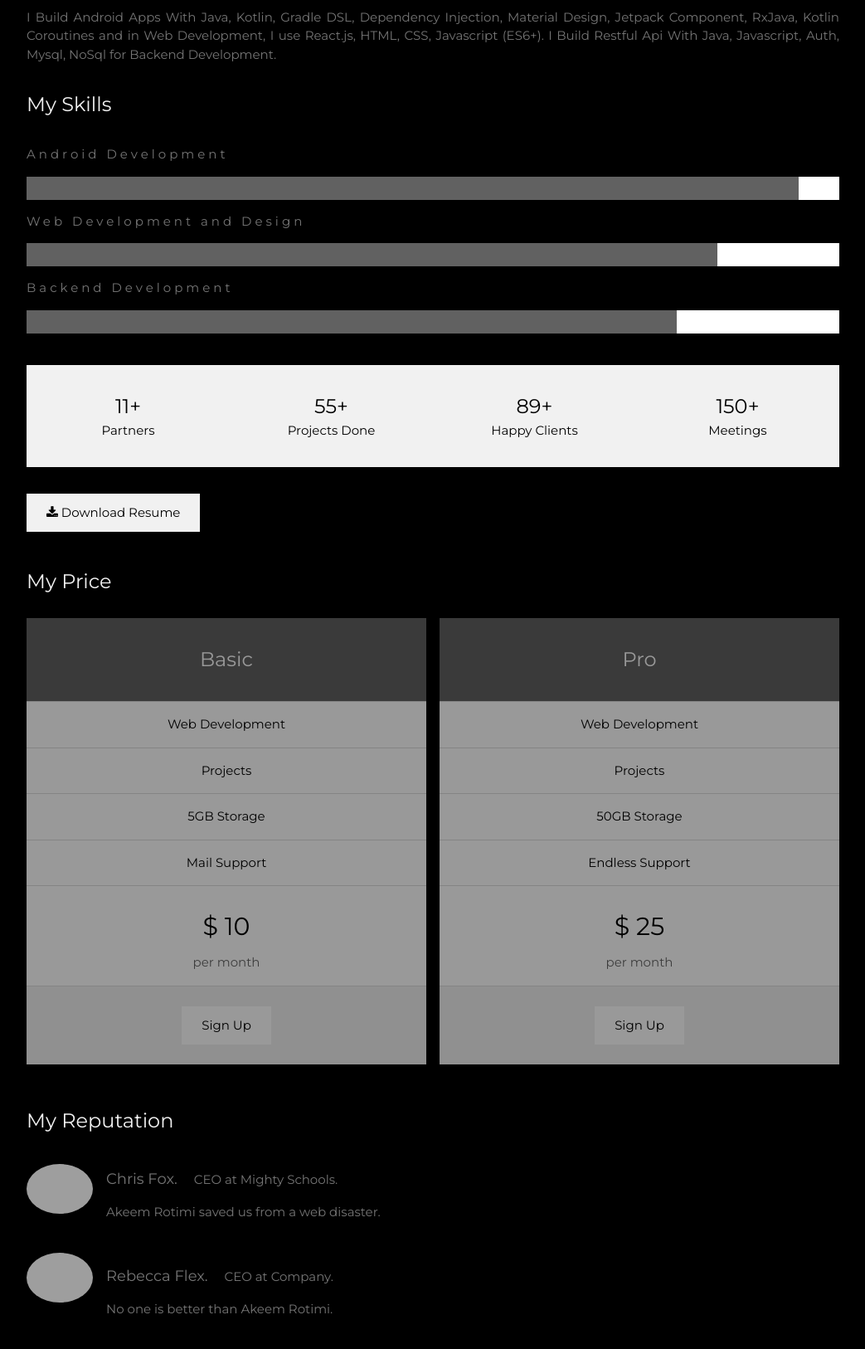
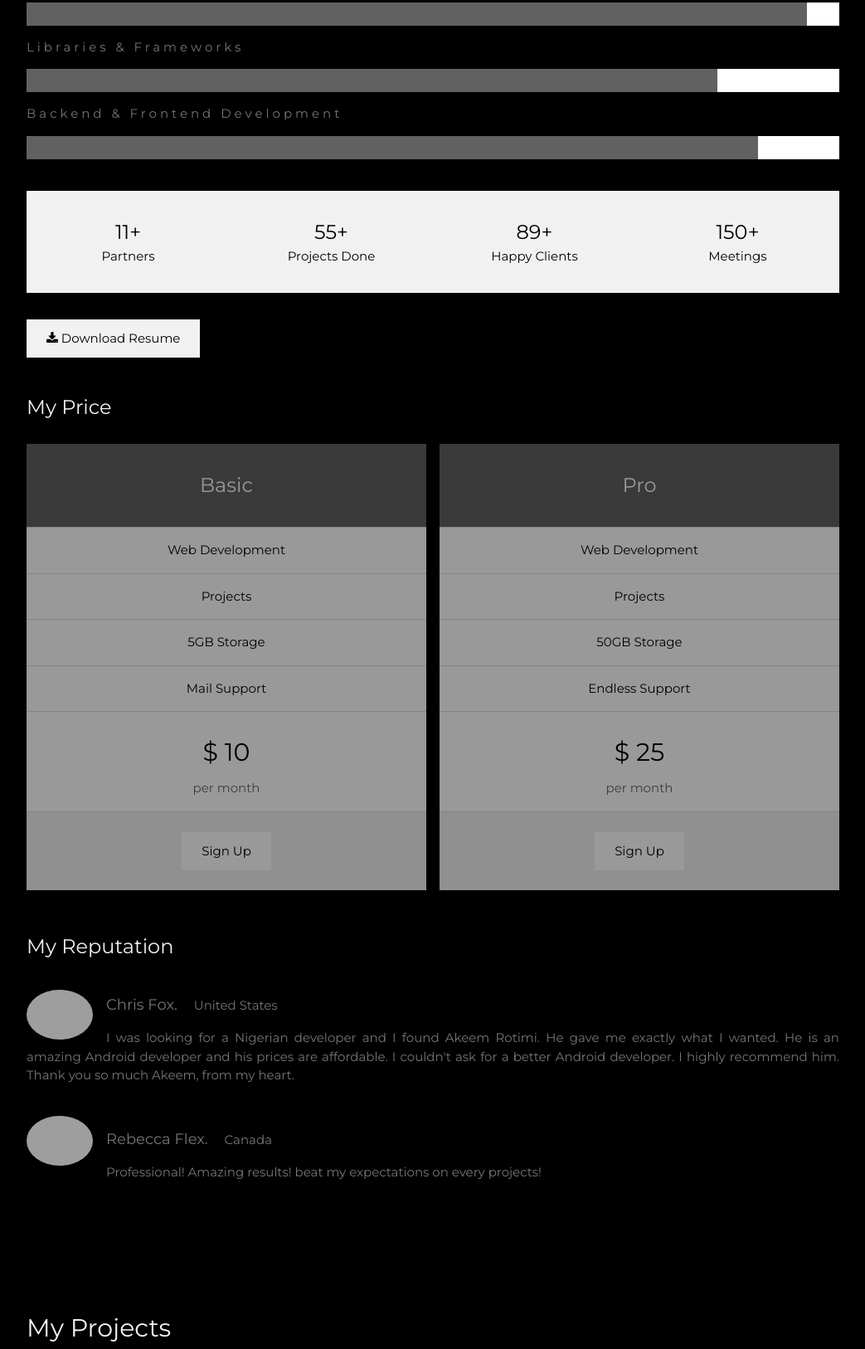
Before and after one commit to RotimiDev/MyPortfolio, a plain HTML site: page index.html in a window 1280 px wide. Shown: the part 985-2611 px from the top of the page at 83% size, without its empty margins (178-1221 px from the left). Drawn offline with nearby package versions, Linux system fonts and the light colour scheme; grey boxes are pictures that could not be loaded.

Commit message:
Update index.html

```diff
--- a/index.html
+++ b/index.html
@@ -56,7 +56,7 @@ body, h1,h2,h3,h4,h5,h6 {font-family: "Montserrat", sans-serif}
   <header class="w3-container w3-padding-32 w3-center w3-black" id="home">
     <h1 class="w3-jumbo"><span class="w3-hide-small">Hey, I'm</span> Akeem Rotimi.</h1>
     <p>Software Engineer and Affiliate Marketer.</p>
-    <img src="https://i.ibb.co/h1GqgTT/imageedit-17-6803835305.png" alt="boy" class="w3-image" width="800" height="1108">
+    <img src="https://i.ibb.co/x6cqp4V/Screen-Shot-2021-10-21-at-11-58-17-AM.png" alt="boy" class="w3-image" width="520" height="1108">
   </header>
 
   <!-- About Section -->
@@ -68,15 +68,15 @@ body, h1,h2,h3,h4,h5,h6 {font-family: "Montserrat", sans-serif}
     <h3 class="w3-padding-16 w3-text-light-grey">My Skills</h3>
     <p class="w3-wide">Android Development</p>
     <div class="w3-white">
-      <div class="w3-dark-grey" style="height:28px;width:95%"></div>
+      <div class="w3-dark-grey" style="height:28px;width:96%"></div>
     </div>
-    <p class="w3-wide">Web Development and Design</p>
+    <p class="w3-wide">Libraries & Frameworks</p>
     <div class="w3-white">
       <div class="w3-dark-grey" style="height:28px;width:85%"></div>
     </div>
-    <p class="w3-wide">Backend Development</p>
+    <p class="w3-wide">Backend & Frontend Development</p>
     <div class="w3-white">
-      <div class="w3-dark-grey" style="height:28px;width:80%"></div>
+      <div class="w3-dark-grey" style="height:28px;width:90%"></div>
     </div><br>
 
     <div class="w3-row w3-center w3-padding-16 w3-section w3-light-grey">
@@ -144,12 +144,12 @@ body, h1,h2,h3,h4,h5,h6 {font-family: "Montserrat", sans-serif}
     <!-- Testimonials -->
     <h3 class="w3-padding-24 w3-text-light-grey">My Reputation</h3>
     <img src="https://media.gettyimages.com/photos/just-dont-know-where-all-these-years-have-flown-to-picture-id1202258605?s=612x612" alt="Avatar" class="w3-left w3-circle w3-margin-right" style="width:80px">
-    <p><span class="w3-large w3-margin-right">Chris Fox.</span> CEO at Mighty Schools.</p>
-    <p>Akeem Rotimi saved us from a web disaster.</p><br>
+    <p><span class="w3-large w3-margin-right">Chris Fox.</span> United States</p>
+    <p>I was looking for a Nigerian developer and I found Akeem Rotimi. He gave me exactly what I wanted. He is an amazing Android developer and his prices are affordable. I couldn't ask for a better Android developer. I highly recommend him. Thank you so much Akeem, from my heart.</p><br>
 
     <img src="https://media.istockphoto.com/photos/lifes-taught-me-a-whole-lot-about-myself-picture-id1202259529?k=20&m=1202259529&s=170667a&w=0&h=yJvJf2YEbBpd7BaeKR_tGqA7eNtg24Woh4Jr2byKzXI=" alt="Avatar" class="w3-left w3-circle w3-margin-right" style="width:80px">
-    <p><span class="w3-large w3-margin-right">Rebecca Flex.</span> CEO at Company.</p>
-    <p>No one is better than Akeem Rotimi.</p>
+    <p><span class="w3-large w3-margin-right">Rebecca Flex.</span> Canada</p>
+    <p>Professional! Amazing results! beat my expectations on every projects!</p>
   <!-- End About Section -->
   </div>
 
```
